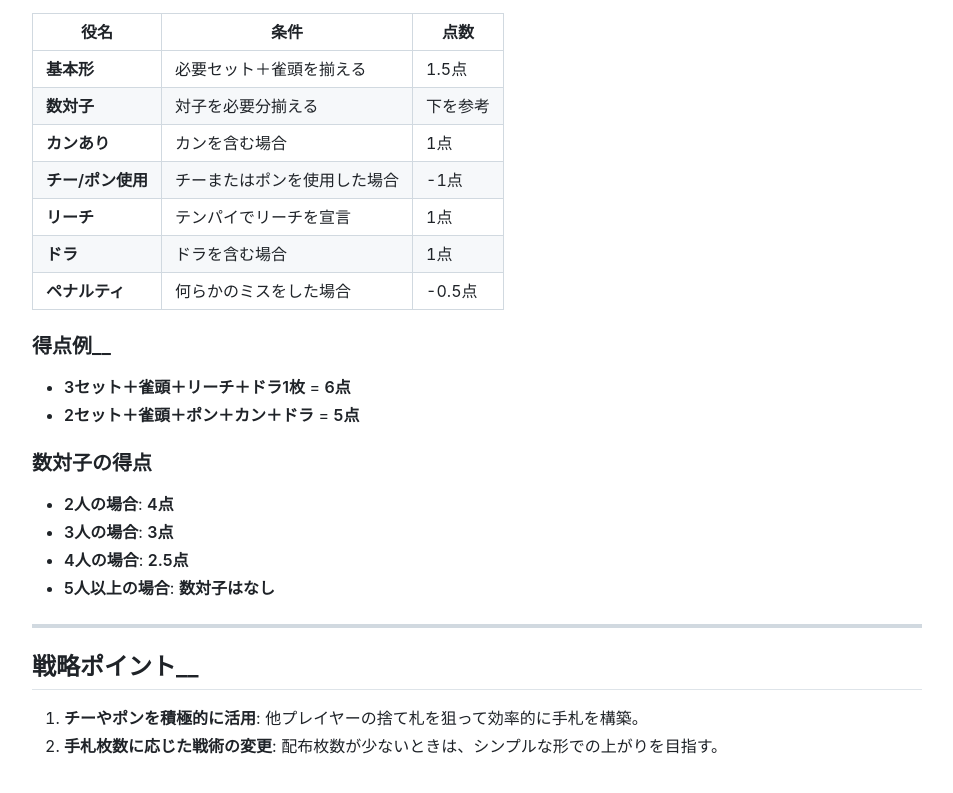
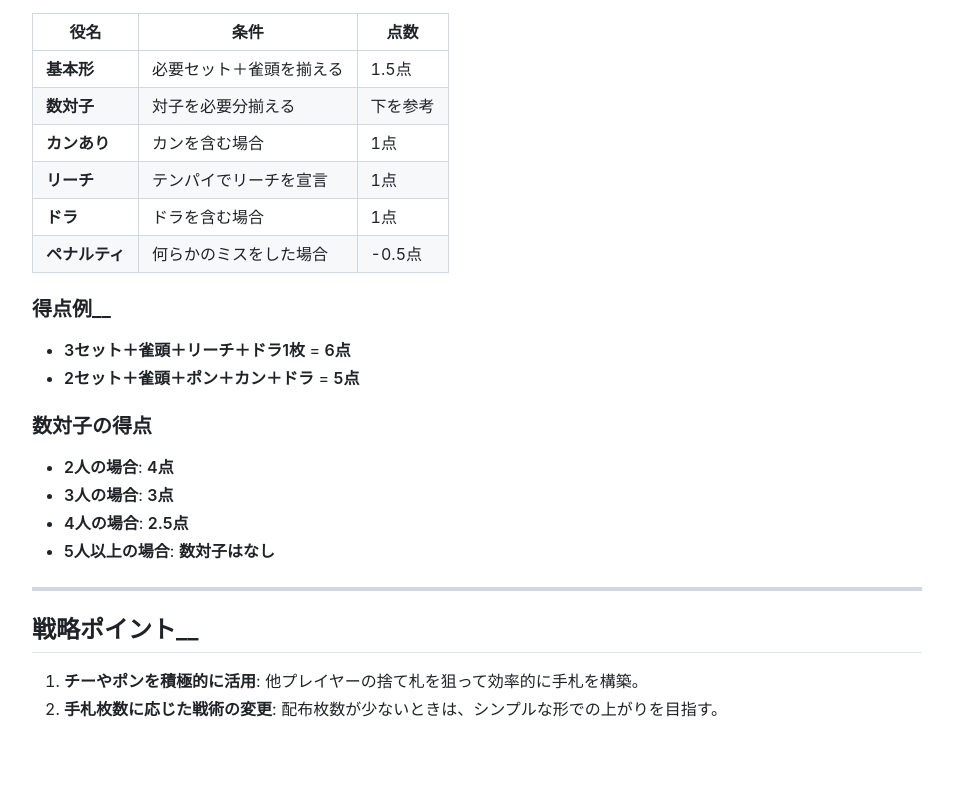
Before and after one commit to sassa12345/torannpuma-jan, a plain HTML site: page index.html in a window 1280 px wide. Shown: the part 3183-3976 px from the top of the page, without its empty margins (13-966 px from the left). Drawn offline with nearby package versions, Linux system fonts and the light colour scheme.

Commit message:
Update index.html

```diff
--- a/index.html
+++ b/index.html
@@ -219,11 +219,6 @@
 <td>1点</td>
 </tr>
 <tr>
-<td><strong>チー/ポン使用</strong></td>
-<td>チーまたはポンを使用した場合</td>
-<td>-1点</td>
-</tr>
-<tr>
 <td><strong>リーチ</strong></td>
 <td>テンパイでリーチを宣言</td>
 <td>1点</td>
```
